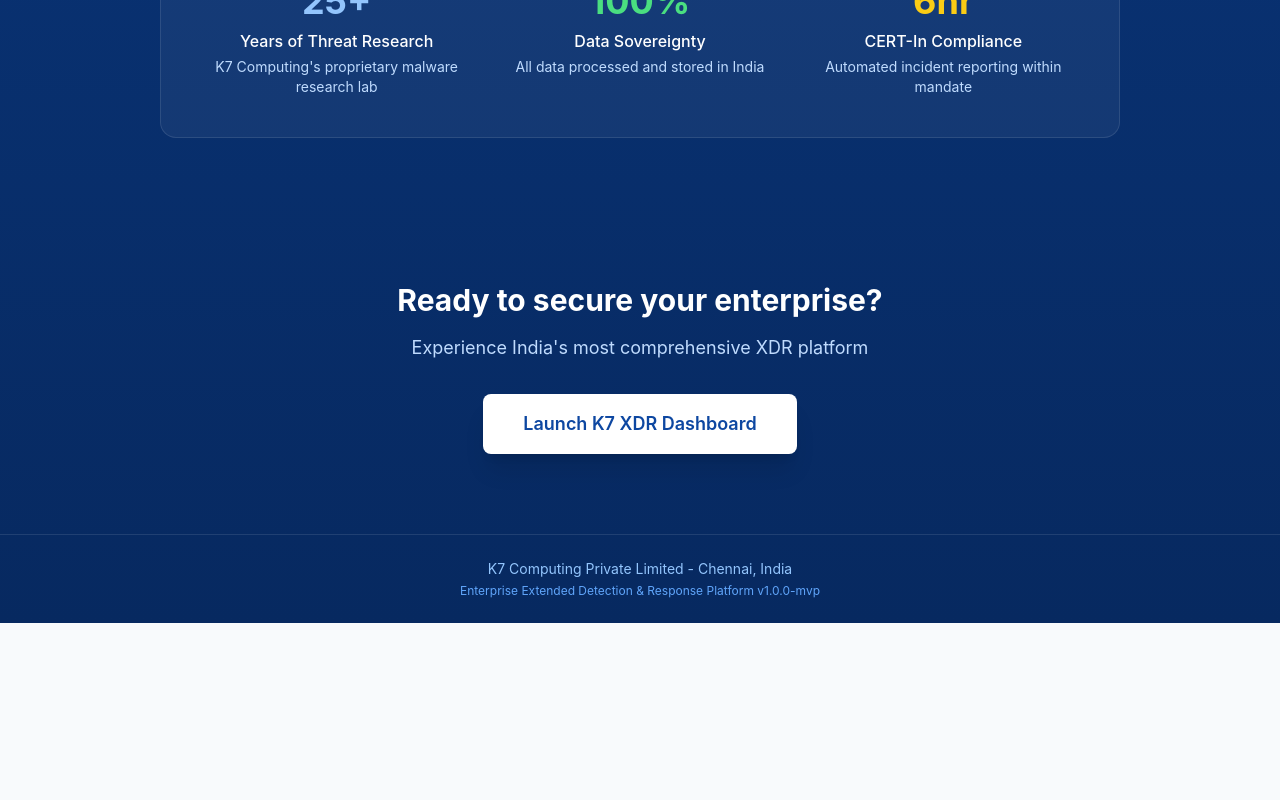
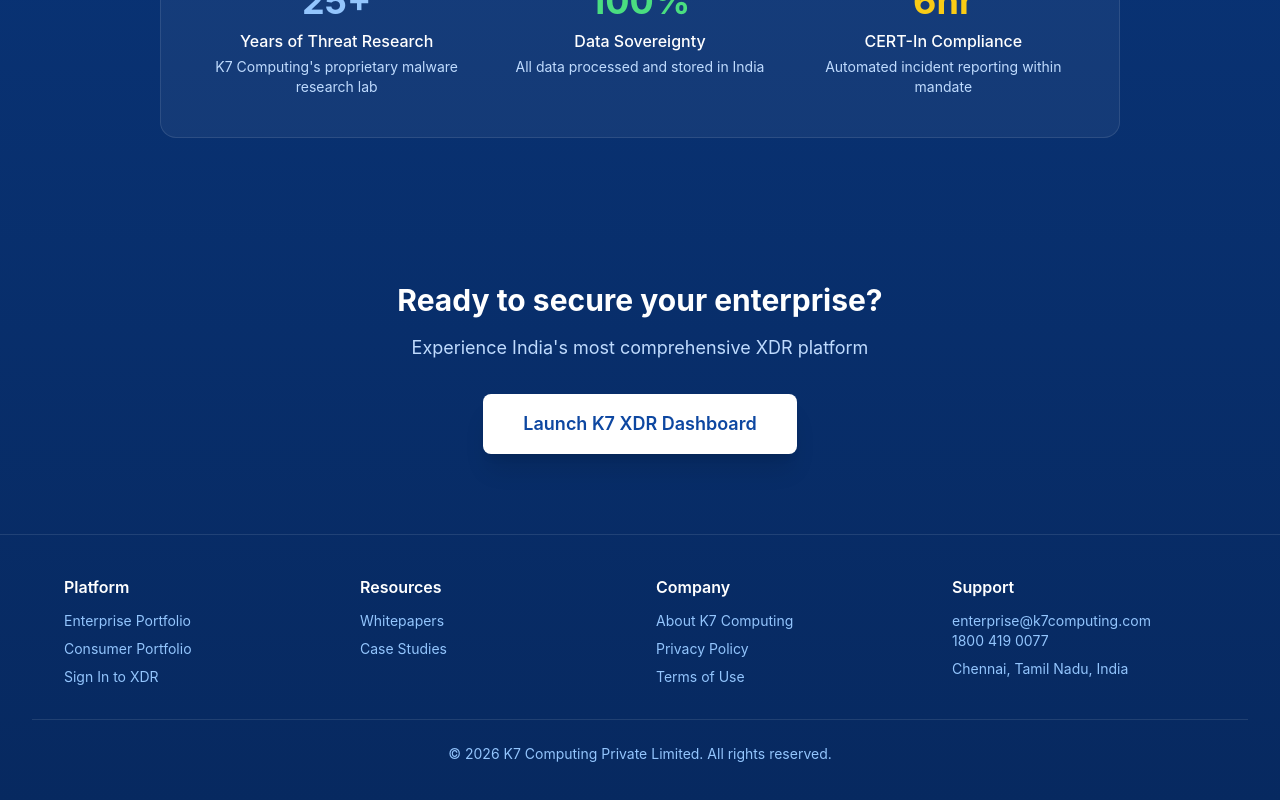
Before and after one commit to onsury/K7-XDR, a React (Vite) app in the folder frontend/: page / in a window 1280 px wide. Shown: the part 1970-2770 px from the top of the page. Before the commit the page ends 2593 px from the top, so only its background shows below. Built offline with nearby package versions, Linux system fonts and the light colour scheme; no server answers.

Commit message:
Update HomePage footer with full navigation links

```diff
--- a/frontend/src/pages/HomePage.jsx
+++ b/frontend/src/pages/HomePage.jsx
@@ -159,9 +159,41 @@
         </button>
       </section>
 
-      <footer className="px-8 py-6 border-t border-white/10 text-center">
-        <div className="text-blue-300 text-sm">K7 Computing Private Limited - Chennai, India</div>
-        <div className="text-blue-400 text-xs mt-1">Enterprise Extended Detection & Response Platform v1.0.0-mvp</div>
+      <footer className="px-8 py-10 border-t border-white/10">
+        <div className="max-w-6xl mx-auto grid grid-cols-2 md:grid-cols-4 gap-8 mb-8">
+          <div>
+            <div className="text-white font-semibold mb-3">Platform</div>
+            <div className="space-y-2">
+              <div className="text-blue-300 text-sm cursor-pointer hover:text-white" onClick={() => navigate('/enterprise')}>Enterprise Portfolio</div>
+              <div className="text-blue-300 text-sm cursor-pointer hover:text-white" onClick={() => navigate('/consumer')}>Consumer Portfolio</div>
+              <div className="text-blue-300 text-sm cursor-pointer hover:text-white" onClick={() => navigate('/login')}>Sign In to XDR</div>
+            </div>
+          </div>
+          <div>
+            <div className="text-white font-semibold mb-3">Resources</div>
+            <div className="space-y-2">
+              <div className="text-blue-300 text-sm cursor-pointer hover:text-white" onClick={() => navigate('/whitepapers')}>Whitepapers</div>
+              <div className="text-blue-300 text-sm cursor-pointer hover:text-white" onClick={() => navigate('/case-studies')}>Case Studies</div>
+            </div>
+          </div>
+          <div>
+            <div className="text-white font-semibold mb-3">Company</div>
+            <div className="space-y-2">
+              <div className="text-blue-300 text-sm cursor-pointer hover:text-white" onClick={() => navigate('/about')}>About K7 Computing</div>
+              <div className="text-blue-300 text-sm cursor-pointer hover:text-white" onClick={() => navigate('/privacy')}>Privacy Policy</div>
+              <div className="text-blue-300 text-sm cursor-pointer hover:text-white" onClick={() => navigate('/terms')}>Terms of Use</div>
+            </div>
+          </div>
+          <div>
+            <div className="text-white font-semibold mb-3">Support</div>
+            <div className="text-blue-300 text-sm">enterprise@k7computing.com</div>
+            <div className="text-blue-300 text-sm">1800 419 0077</div>
+            <div className="text-blue-300 text-sm mt-2">Chennai, Tamil Nadu, India</div>
+          </div>
+        </div>
+        <div className="border-t border-white/10 pt-6 text-center">
+          <div className="text-blue-300 text-sm">© 2026 K7 Computing Private Limited. All rights reserved.</div>
+        </div>
       </footer>
     </div>
   )
```
